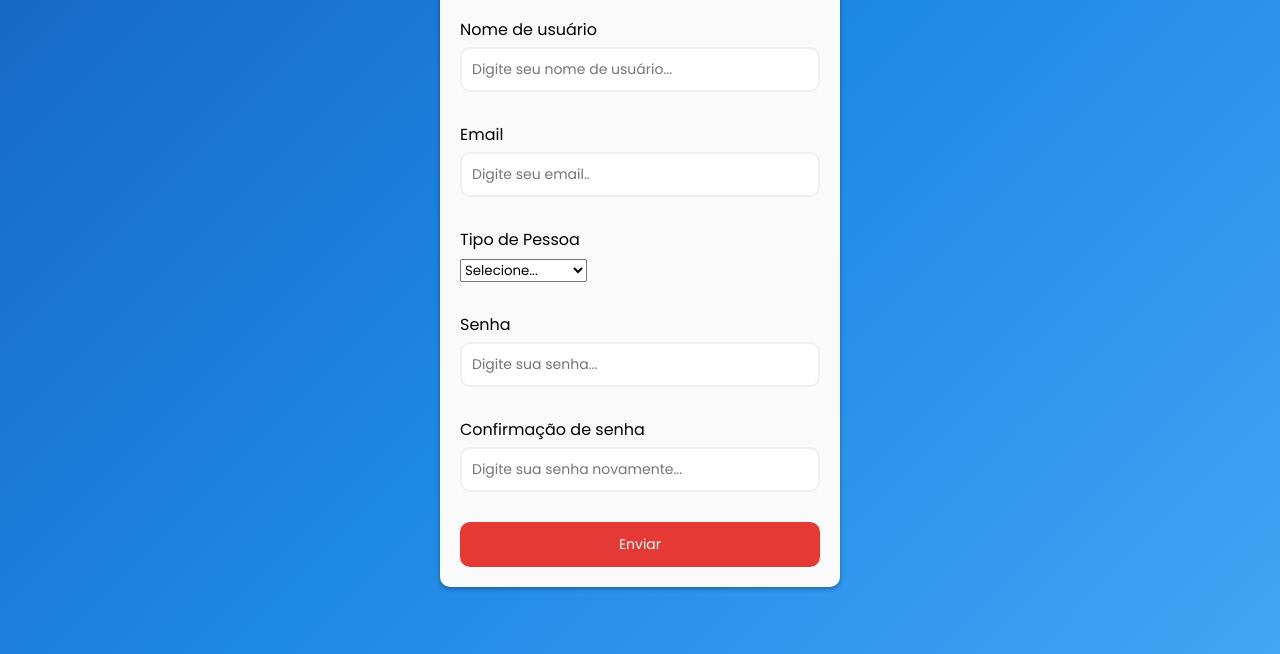
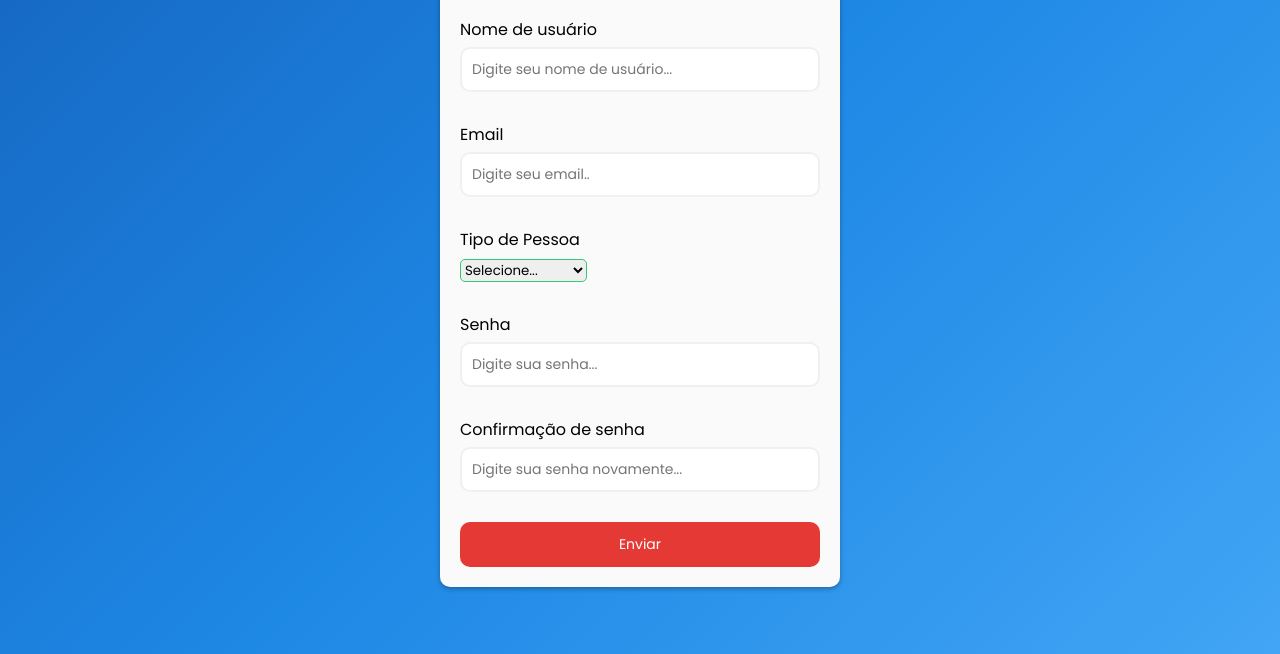
Before and after one commit to AmandaL26/TrabalhoDW, a plain HTML site: page index.html in a window 1280 px wide. Shown: the part 146-800 px from the top of the page. Drawn offline with Linux system fonts and the light colour scheme.

Commit message:
anaalteracoes

```diff
--- a/styles.css
+++ b/styles.css
@@ -107,3 +107,11 @@
     color: #e74c3c;
   }
  Tp{ border-radius:5 px;}
+
+
+ select{ width: 100;
+  max-width: 100%;
+  border-radius: 5px;
+border-color: #2ecc71;
+
+ }
```
